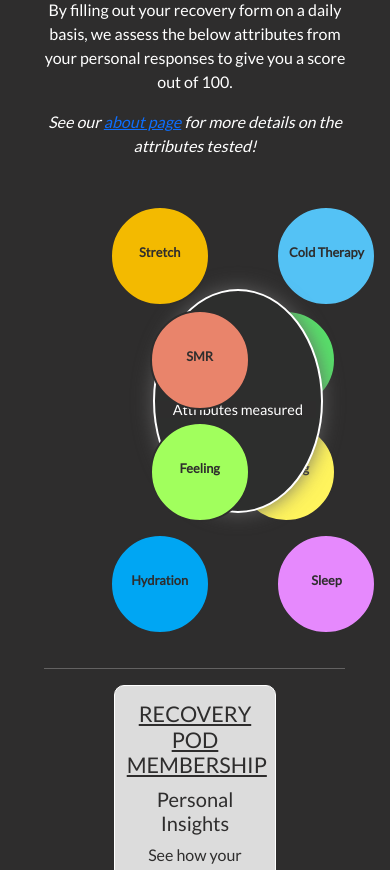
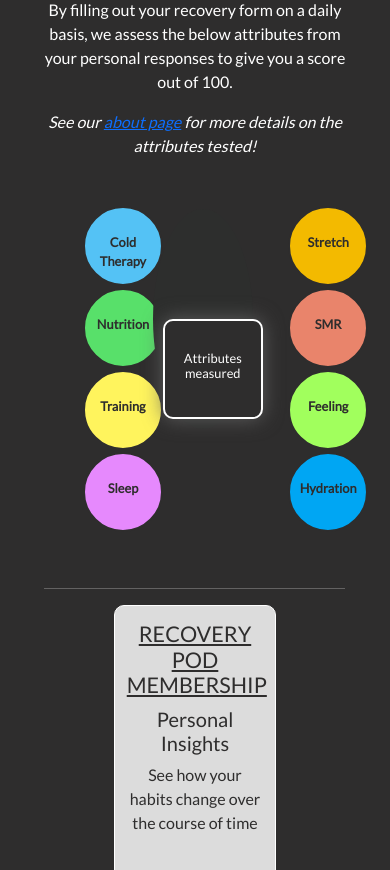
Before and after one commit to aryan008/recovery-test, a Flask app: page / in a window 390 px wide. Shown: the part 596-1466 px from the top of the page. Run offline with Flask 2, Linux system fonts and the light colour scheme; data that the repository does not hold is empty; some libraries are stand-ins or nearby versions.

Commit message:
home page media pix

```diff
--- a/static/css/style.css
+++ b/static/css/style.css
@@ -113,17 +113,20 @@ footer {
 
 .left-div {
     padding-top: 30px;
-    float: left;
+    float: right;
     width: 33%;
     text-align: left;
-    justify-content: space-around;
+    margin-right: 50px;
+    display: -ms-inline-flexbox;
 }
 
 .right-div {
     padding-top: 30px;
-    float: right;
+    float: left;
     width: 33%;
     text-align: right;
+    margin-left: 25px;
+    display: -ms-inline-flexbox;
 }
 
 .left-div li, .right-div li {
@@ -143,50 +146,34 @@ footer {
 
 /*---home page div positioning---*/
 #home-page-list-cold-therapy {
-    top: 0;
-    left: 200px;
     background-color: rgb(84, 194, 245);
 }
 
 #home-page-list-stretch {
-    top: 0;
-    right: 240px;
     background-color: rgb(243, 186, 0);
 }
 
 #home-page-list-nutrition {
-    top: 2px;
-    left: 160px;
     background-color: rgb(88, 224, 106);
 }
 
 #home-page-list-smr {
-    top: 2px;
-    right: 200px;
     background-color: rgb(233, 132, 107);
 }
 
 #home-page-list-training {
-    top: 12px;
-    left: 160px;
     background-color: rgb(255, 244, 93);
 }
 
 #home-page-list-feeling {
-    top: 12px;
-    right: 200px;
     background-color: rgb(161, 255, 93);
 }
 
 #home-page-list-sleep {
-    top: 22px;
-    left: 200px;
     background-color: rgb(230, 137, 253);
 }
 
 #home-page-list-hydration {
-    top: 22px;
-    right: 240px;
     background-color: rgb(0, 166, 243);
 }
 
@@ -353,30 +340,20 @@ footer {
 }
 
 /*---Responsive media screen size design implementation---*/
-@media only screen and (max-width:1650px) {
+@media only screen and (max-width:1300px) {
     #home-page-circle {
-    height: 170px;
-    width: 170px;
-    padding: 110px 5px;
+        height: 170px;
+
     }
 
     #home-page-circle h4 {
-        font-size: 1rem;
-    }
-}
-
-@media only screen and (max-width:1490px) {
-    #home-page-circle {
-        height: 170px;
-        width: 170px;
+        font-size: 1.1rem;
     }
 
-    #home-page-circle h4 {
-        font-size: .9rem;
+    .right-div {
+        margin-left: 10px;
     }
-}
 
-@media only screen and (max-width:1300px) {
     .featurette-image {
         width: 18rem;
         height: 18rem;
@@ -390,11 +367,30 @@ footer {
 }
 
 @media only screen and (max-width:1135px) {
+    #home-page-circle {
+        height: 130px;
+        margin: 70px 0;
+    }
+
+    #home-page-circle h4 {
+        font-size: 1rem;
+    }
+
+    .right-div {
+        margin-left: -5px;
+    }
+
+    .left-div li, .right-div li {
+        height: 80px;
+        width: 80px;
+        padding: 25px 5px;
+        font-size: .8rem;
+    }
+
     .featurette-image {
         width: 15rem;
         height: 15rem;
     }
-
 
     .attribute-importance,.login-div, .create-account-div {
         font-size: .8rem;
@@ -412,7 +408,44 @@ footer {
     .attribute-importance, .links {
         font-size: .7rem;
     }
+}
 
+@media only screen and (max-width:830px) {
+    #home-page-circle {
+        width:20%;
+        height: 100px;
+        width: 100px;
+        border-radius: none;
+        border: none;
+        margin: 35px auto;
+        text-align: center;
+        padding: 110px 10px;
+        box-shadow: none;
+        position: relative;
+    }
+
+    #home-page-circle h4 {
+        font-size: .8rem;
+        border-radius: 10px;
+        border: 2px solid rgb(255,255,255);
+        padding: 30px 0;
+        text-align: center;
+        margin: 0 auto;
+        height: 100px;
+        width: 100px;
+        box-shadow: 0px 0px 20px rgba(100, 100, 100, 0.877);
+    }
+
+    .right-div {
+        margin-left: -5px;
+    }
+
+    .left-div li, .right-div li {
+        height: 80px;
+        width: 80px;
+        padding: 25px 5px;
+        font-size: .8rem;
+    }
 }
 
 @media only screen and (max-width:762px) {
```
